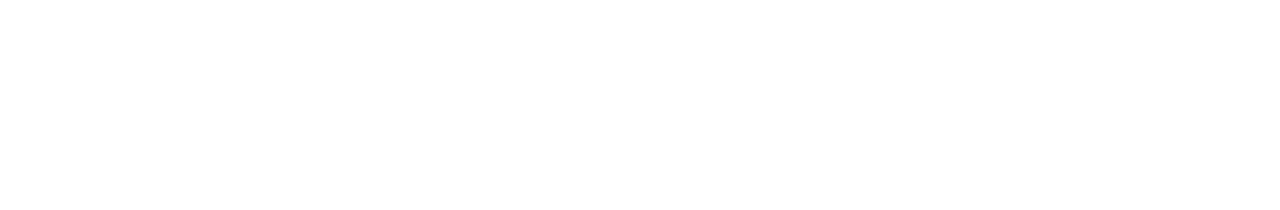
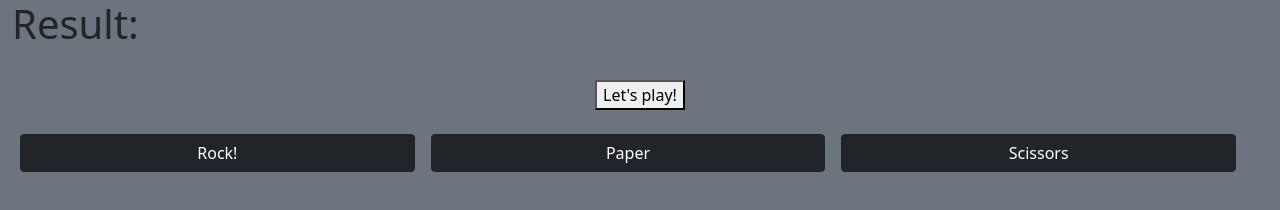
Before and after one commit to ValentinGTrapaga/problemas-java-, a plain HTML site: page rock-paper-scissors/index.html in a window 1280 px wide. Drawn offline with nearby package versions, Linux system fonts and the light colour scheme.

Commit message:
initial commit for ui, to-do: js

```diff
--- a/rock-paper-scissors/index.html
+++ b/rock-paper-scissors/index.html
@@ -1,13 +1,29 @@
 <!DOCTYPE html>
 <html lang="en">
+
 <head>
     <meta charset="UTF-8">
     <meta http-equiv="X-UA-Compatible" content="IE=edge">
     <meta name="viewport" content="width=device-width, initial-scale=1.0">
+    <link href="https://cdn.jsdelivr.net/npm/bootstrap@5.1.3/dist/css/bootstrap.min.css" rel="stylesheet"
+        integrity="sha384-1BmE4kWBq78iYhFldvKuhfTAU6auU8tT94WrHftjDbrCEXSU1oBoqyl2QvZ6jIW3" crossorigin="anonymous">
     <title>Rock Paper Scissors</title>
+    <link rel="stylesheet" href="main.css">
 </head>
-<body>
 
+<body class="bg-secondary">
+    <div id="resultado" class="container-fluid">
+        <h1>Result:</h1>
+        <br>
+        <button type="button" id="game" class="d-flex mx-auto">Let's play!</button>
+    </div>
+    <br>
+    <div class="buttons row container-fluid d-flex justify-content-evenly">
+        <button type="button" id="rock" class="boton col btn btn-dark mx-2">Rock!</button>
+        <button type="button" id="paper" class="boton col btn btn-dark mx-2">Paper</button>
+        <button type="button" id="Scissors" class="boton col btn btn-dark mx-2">Scissors</button>
+    </div>
 </body>
 <script src="script.js"></script>
+
 </html>
--- /dev/null
+++ b/rock-paper-scissors/main.css
@@ -0,0 +1,3 @@
+body {
+    margin: 0;
+}
--- a/rock-paper-scissors/script.js
+++ b/rock-paper-scissors/script.js
@@ -35,11 +35,11 @@ function playRound(playerChoice, computerChoice) {
     }
 }
 
-function game() {
+/* function game() {
     for (let i = 0; i < 5; i++) {
         computerChoice = computerPlay()
         playerChoice = eligeJugador()
         playRound(playerChoice, computerChoice)
         console.log(`El resultado es Jugador: ${playerScore}, Maquina: ${compScore}`)
      }
-}
+} */
```
